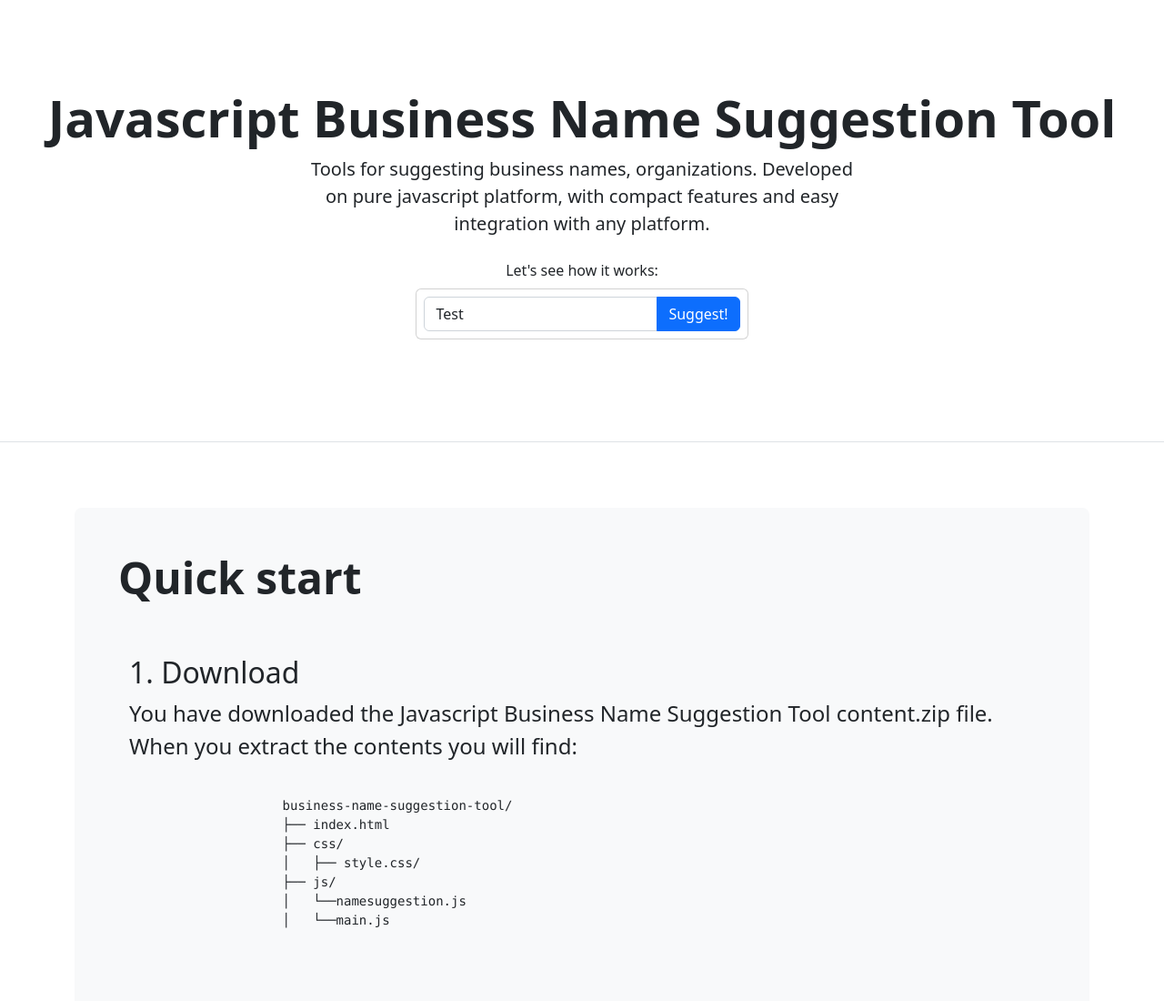
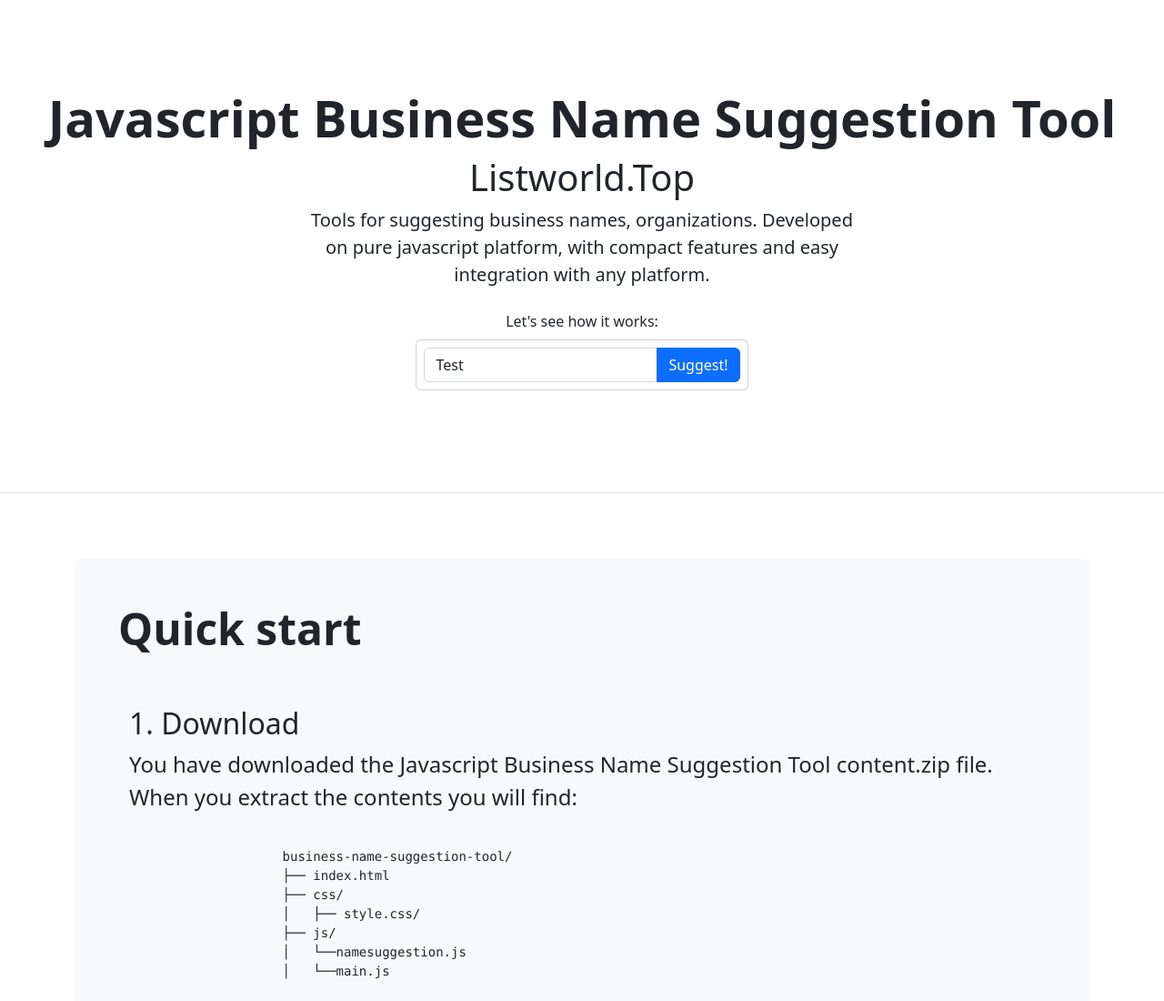
Before and after one commit to Mshaikh9/listworld, a plain HTML site: page index.html in a window 1280 px wide. Shown: the top 1100 px of the page at 91% size. Drawn offline with Linux system fonts and the light colour scheme.

Commit message:
Update index.html

```diff
--- a/index.html
+++ b/index.html
@@ -12,6 +12,7 @@
 <body>
   <div class="px-4 pt-5 my-5 text-center border-bottom">
     <h1 class="display-4 fw-bold">Javascript Business Name Suggestion Tool</h1>
+    <h1>Listworld.Top</h1>
     <div class="col-lg-6 mx-auto">
       <p class="lead mb-4">Tools for suggesting business names, organizations. Developed on pure javascript platform, with compact features and easy integration with any platform.</p>
       <label class="form-label">Let's see how it works:</label>
```
